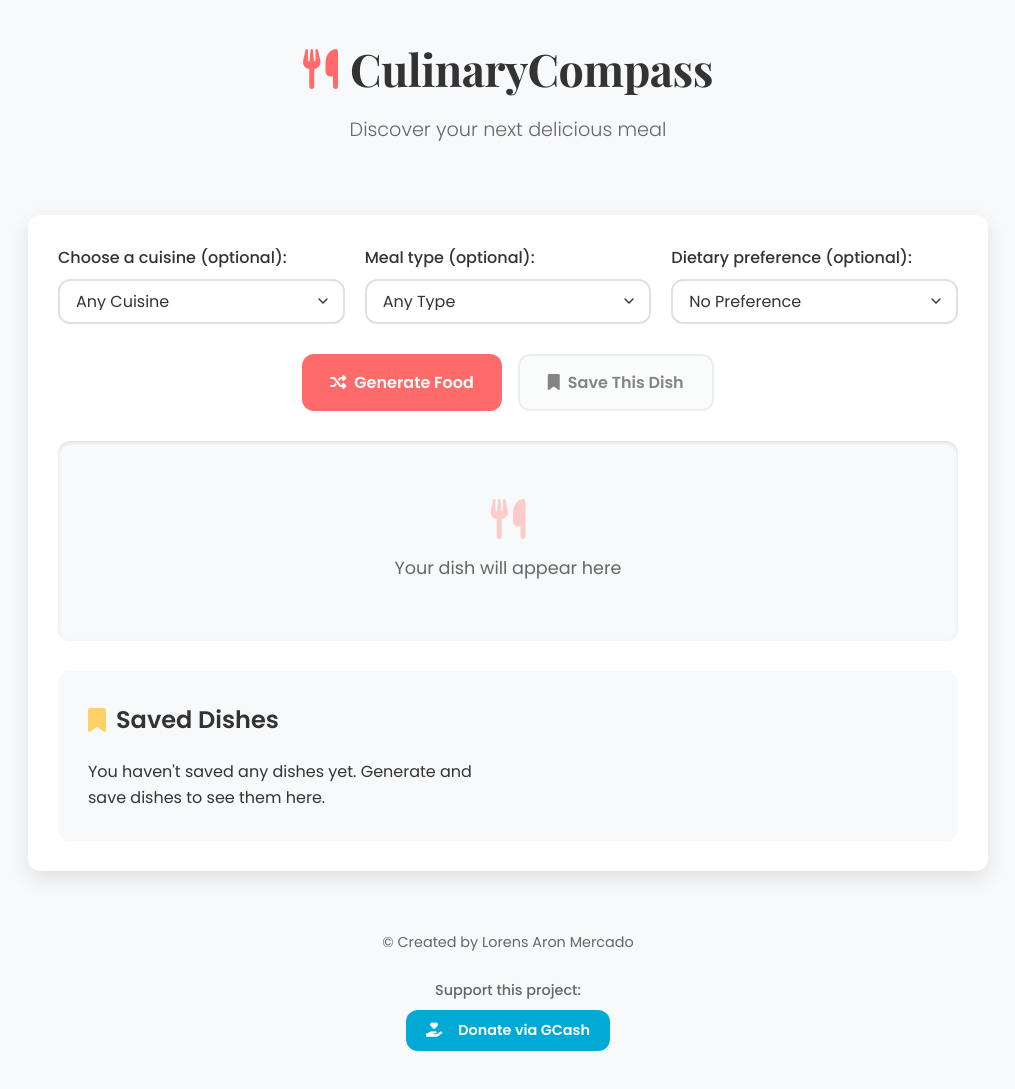
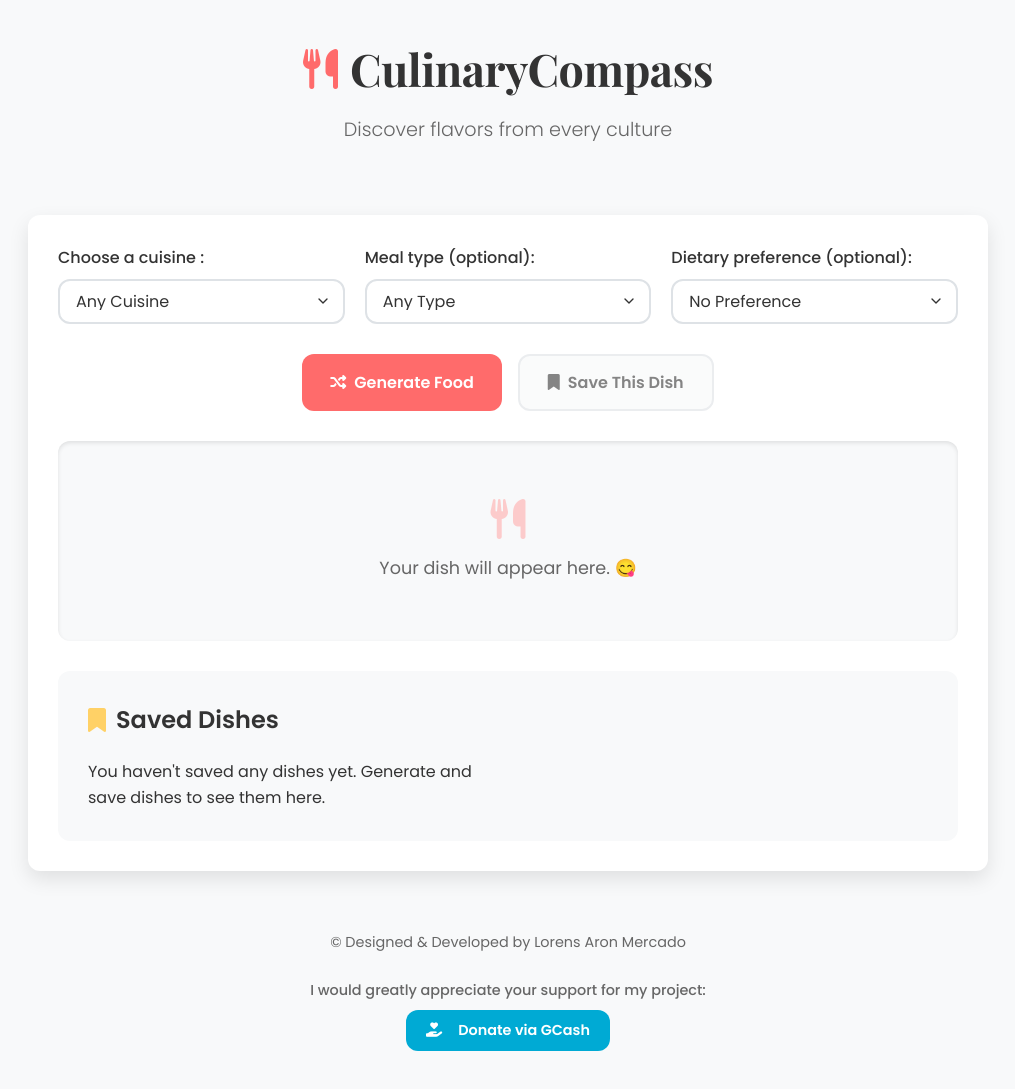
Before and after one commit to Enzomrcd/Food-Generator, a plain HTML site: page index.html in a window 1280 px wide. Shown: the part 17-1106 px from the top of the page, without its empty margins (132-1147 px from the left). Drawn offline with nearby package versions, Linux system fonts and the light colour scheme.

Commit message:
Update index.html

```diff
--- a/index.html
+++ b/index.html
@@ -23,15 +23,13 @@
                     <i class="fas fa-utensils logo-icon"></i>
                     <h1>CulinaryCompass</h1>
                 </div>
-                <p class="tagline">Discover your next delicious meal</p>
+                <p class="tagline">Discover flavors from every culture</p>
             </header>
 
             <main>
                 <div class="input-section">
                     <div class="cuisine-container">
-                        <label for="cuisine"
-                            >Choose a cuisine (optional):</label
-                        >
+                        <label for="cuisine">Choose a cuisine :</label>
                         <select id="cuisine">
                             <option value="any">Any Cuisine</option>
                             <option value="italian">Italian</option>
@@ -48,12 +46,9 @@
                             <option value="thai">Thai</option>
                             <option value="vietnamese">Vietnamese</option>
                             <option value="korean">Korean</option>
-                            <option value="middle-eastern">
-                                Middle Eastern
-                            </option>
+                            <option value="middle-eastern">Middle Eastern</option>
                         </select>
                     </div>
-
                     <div class="meal-type-container">
                         <label for="mealType">Meal type (optional):</label>
                         <select id="mealType">
@@ -95,7 +90,7 @@
                 <div id="result" class="result">
                     <div class="result-placeholder">
                         <i class="fas fa-utensils placeholder-icon"></i>
-                        <p>Your dish will appear here</p>
+                        <p>Your dish will appear here. 😋</p>
                     </div>
                     <div class="result-content hidden">
                         <h2 id="foodName" class="food-name"></h2>
@@ -123,9 +118,9 @@
 
             <footer>
                 <div class="footer-content">
-                    <p>&copy; Created by Lorens Aron Mercado</p>
+                    <p>&copy; Designed & Developed by Lorens Aron Mercado</p>
                     <div class="donation-section">
-                        <p>Support this project:</p>
+                        <p>I would greatly appreciate your support for my project:</p>
                         <button id="donateButton" class="donate-btn">
                             <i class="fas fa-hand-holding-heart"></i> Donate via
                             GCash
```
